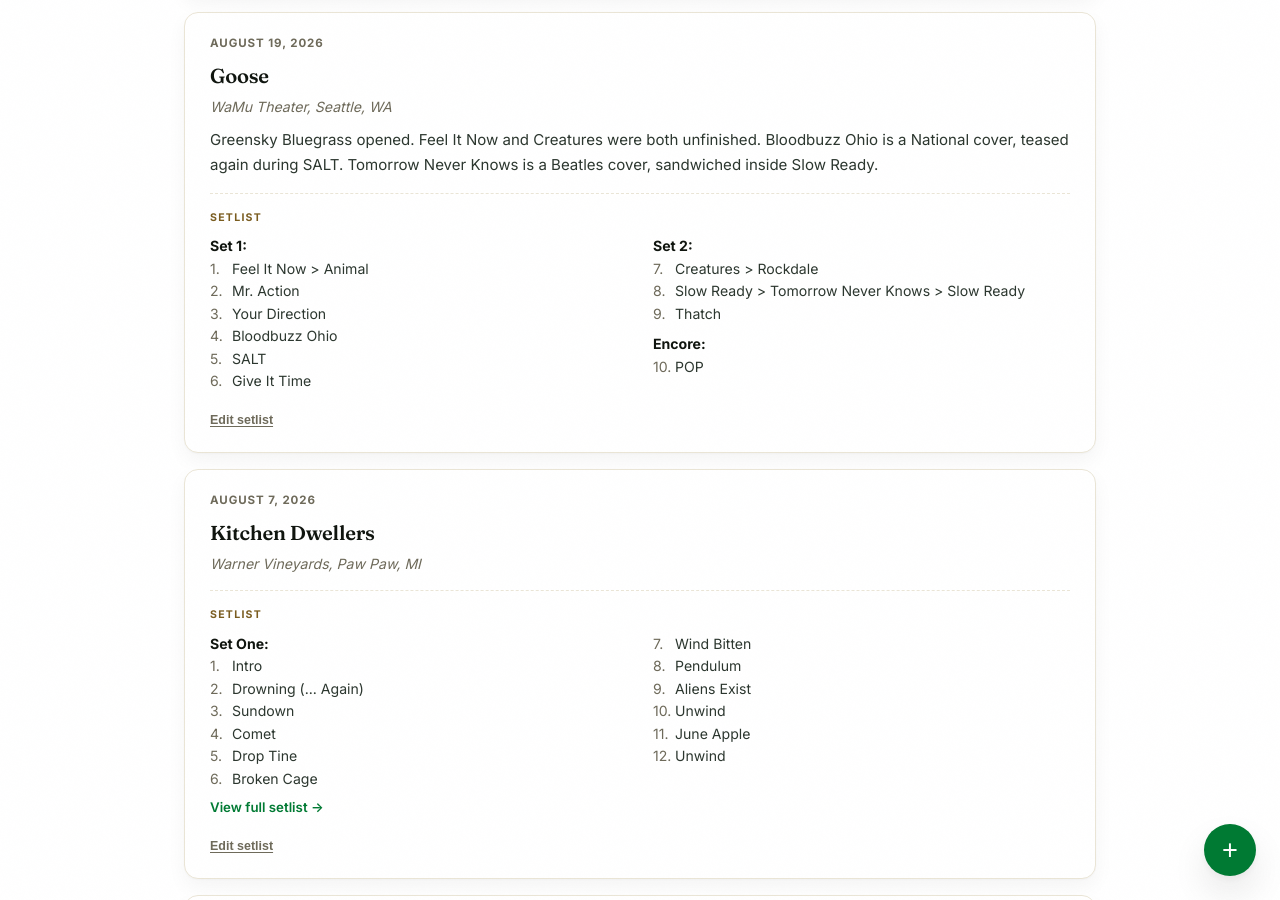
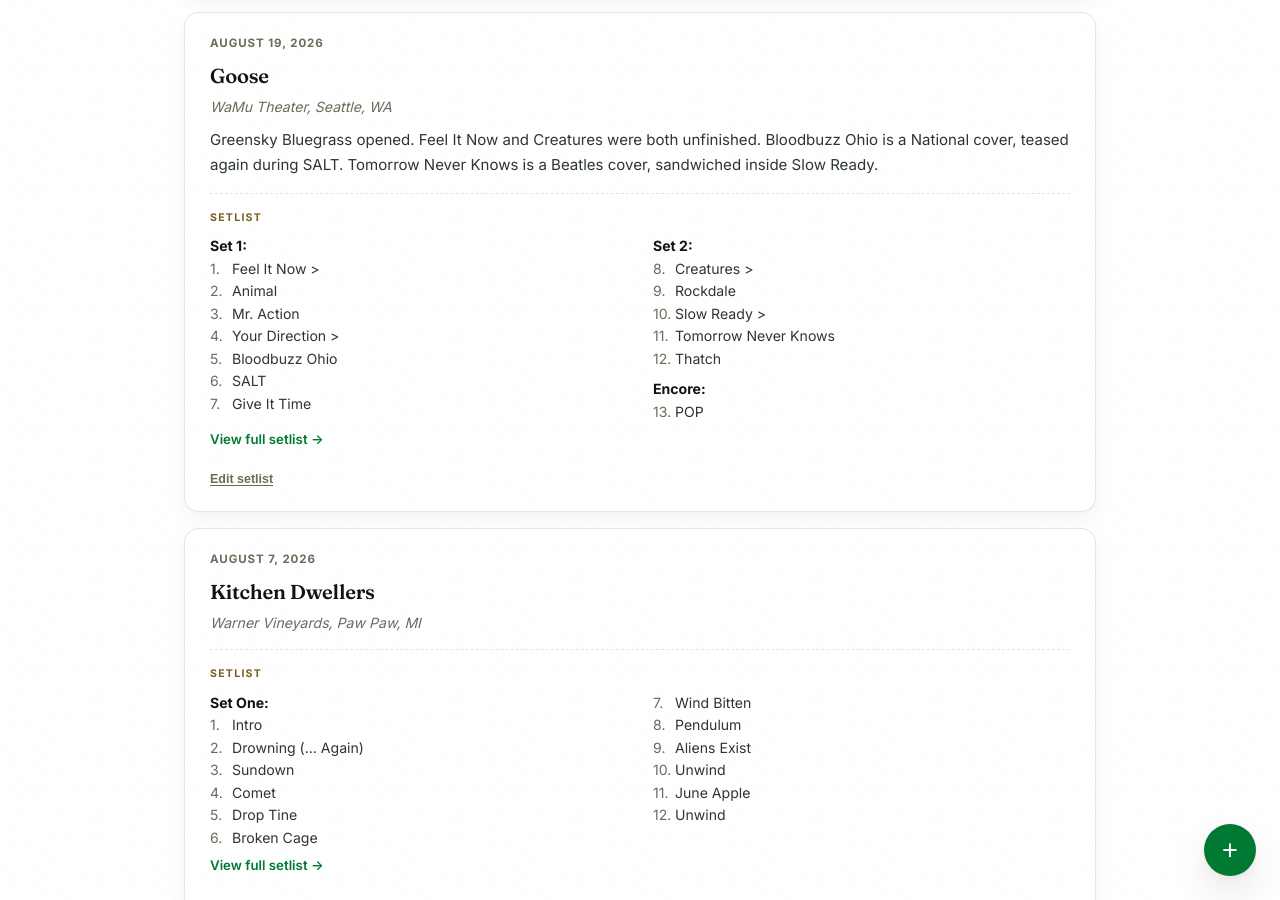
Before and after one commit to bmlanders/adventures, a Jekyll site: the page built from shows/index.html, in a window 1280 px wide and 900 px high, scrolled down 1432 px. Built offline with Jekyll 4.4.1, drawn with Linux system fonts in a browser that asks for light colours.

Commit message:
Update show: Goose on 2026-08-19

```diff
--- a/shows/index.html
+++ b/shows/index.html
@@ -64,20 +64,25 @@
     <div class="setlist-lbl">Setlist</div>
     <ol class="setlist-list">
       <li class="setlist-set">Set 1:</li>
-      <li>Feel It Now &gt; Animal</li>
+      <li>Feel It Now &gt;</li>
+      <li>Animal</li>
       <li>Mr. Action</li>
-      <li>Your Direction</li>
+      <li>Your Direction &gt;</li>
       <li>Bloodbuzz Ohio</li>
       <li>SALT</li>
       <li>Give It Time</li>
       <li class="setlist-set">Set 2:</li>
-      <li>Creatures &gt; Rockdale</li>
-      <li>Slow Ready &gt; Tomorrow Never Knows &gt; Slow Ready</li>
+      <li>Creatures &gt;</li>
+      <li>Rockdale</li>
+      <li>Slow Ready &gt;</li>
+      <li>Tomorrow Never Knows</li>
       <li>Thatch</li>
       <li class="setlist-set">Encore:</li>
       <li>POP</li>
     </ol>
   </div>
+
+  <a class="show-trip-link" href="https://www.setlist.fm/setlist/goose/2026/wamu-theater-seattle-wa-b4bc9aa.html" target="_blank" rel="noopener">View full setlist &rarr;</a>
 </div>
 
 <div class="show-entry" id="2026-08-07-kitchen-dwellers">
```
